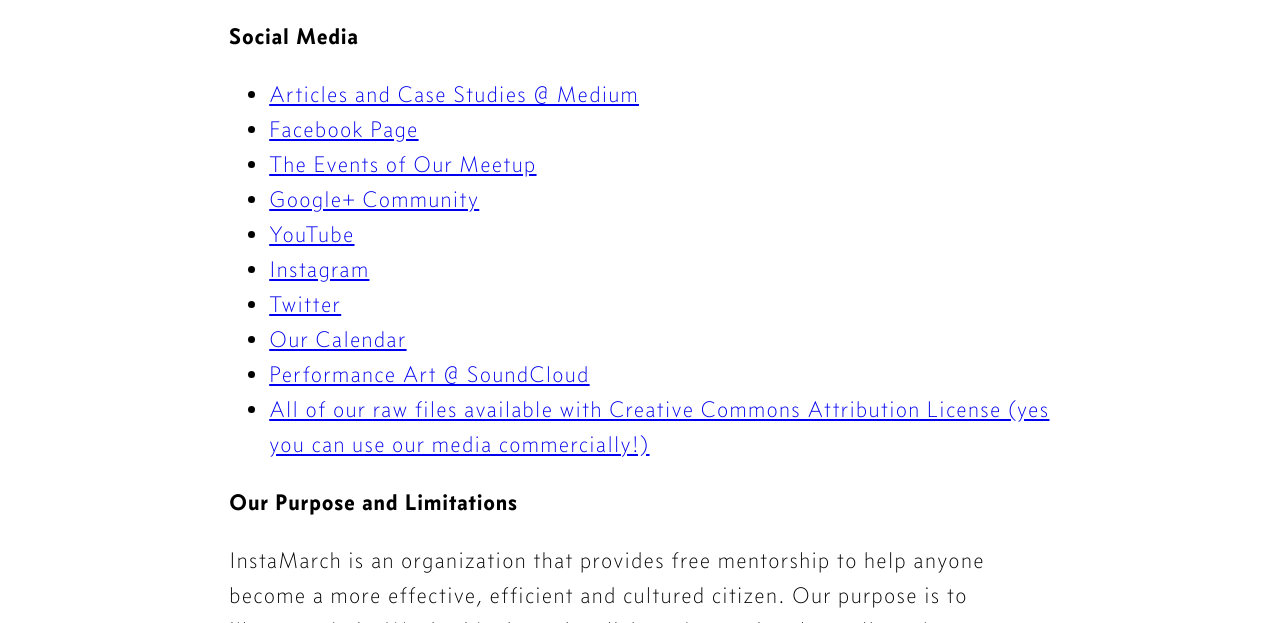
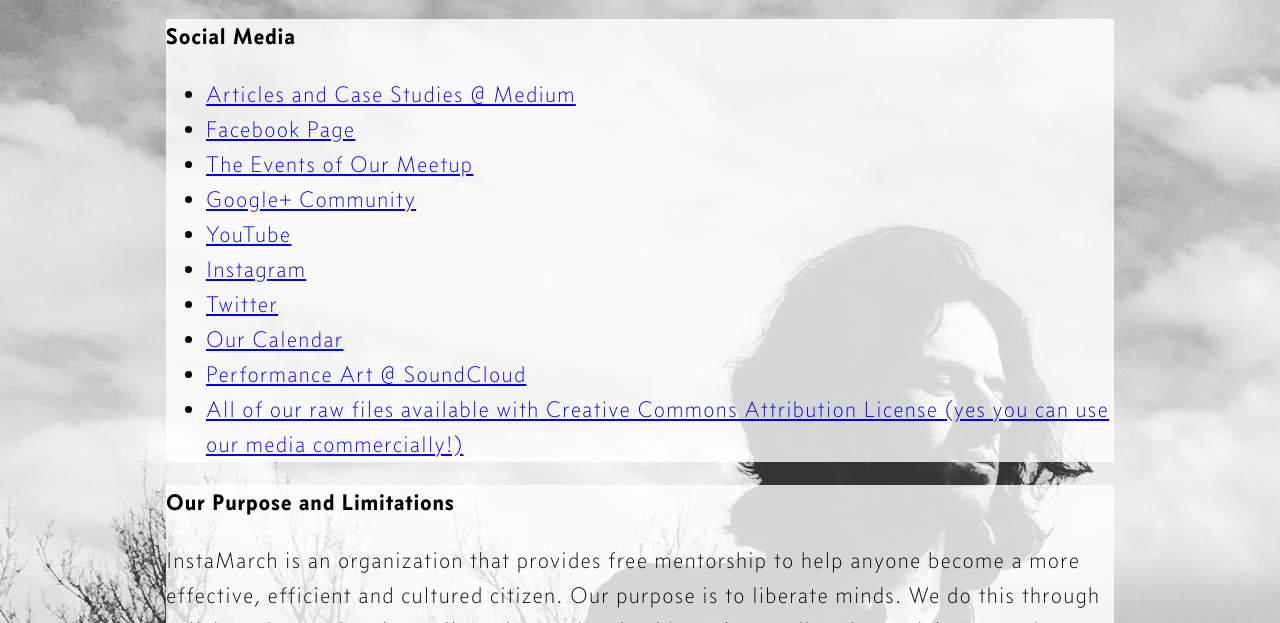
Before and after one commit to InstaMarch/InstaMarch, a plain HTML site: page index.html in a window 1280 px wide. Shown: the part 177-800 px from the top of the page. Drawn offline with Linux system fonts and the light colour scheme.

Commit message:
adding background image

```diff
--- a/index.css
+++ b/index.css
@@ -33,6 +33,9 @@
     letter-spacing: 1.25px;
     line-height: 35px;
 }
+body {
+    background-image: url(images/main-background.jpg);
+}
 
 
 h1 {
@@ -52,10 +55,14 @@
     width: 100%;
 }
 
+.social-media-links, .limitations {
+    background-color: rgba(255, 255, 255, .8);
+}
+
 @media (min-width: 700px) {
 
     .social-media-links, .limitations {
-        margin-left: 17.5%;
-        margin-right: 17.5%;
+        margin-left: 12.5%;
+        margin-right: 12.5%;
     }
 }
```
Also changed, not shown: images/main-background.JPG (added).
